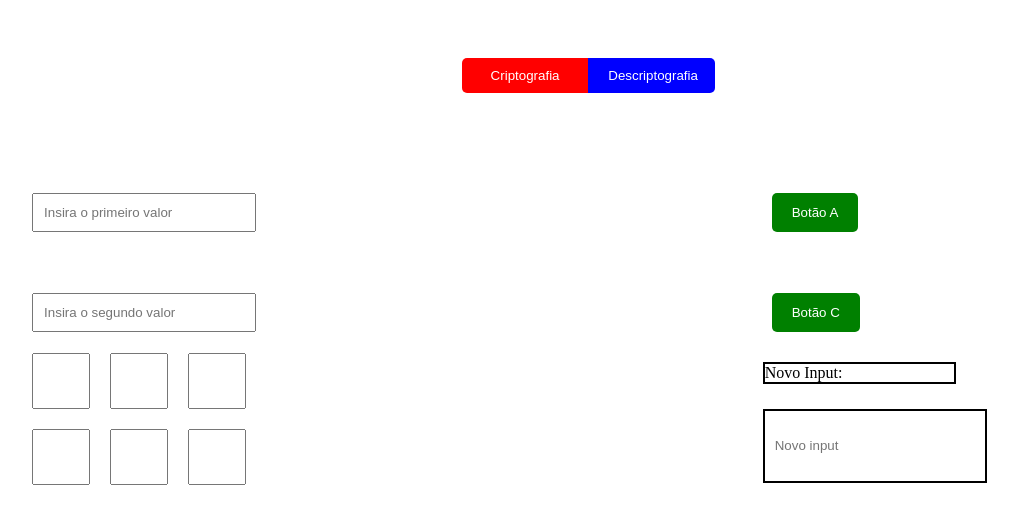
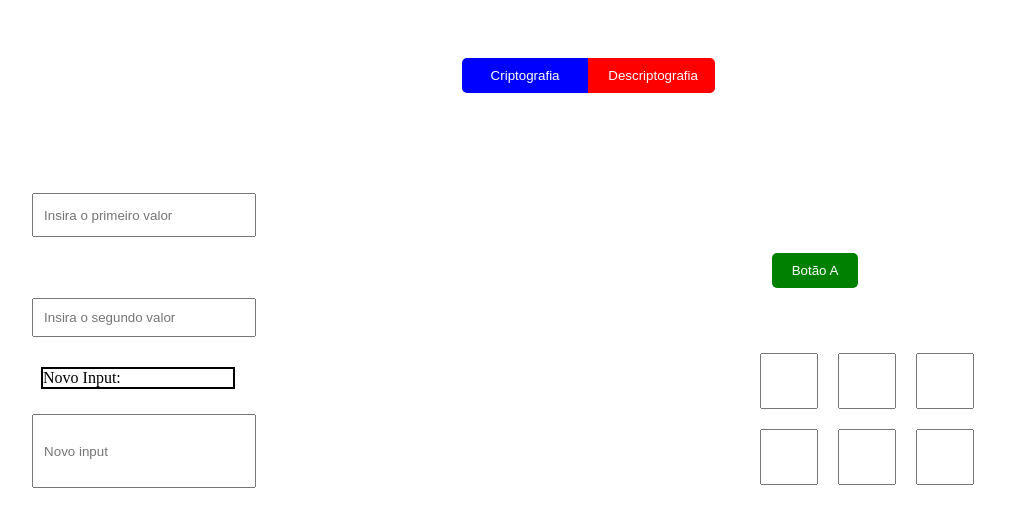
Before and after one commit to Romulomrs/Algoritmoss, a React (Vite) app in the folder Front Criptografia/projeto/: page /Descriptografia in a window 1280 px wide. Shown: the top 524 px of the page, without its empty margins (77-1095 px from the left). Built offline with nearby package versions, Linux system fonts and the light colour scheme.

Commit message:
Página descriptografia

```diff
--- a/Front Criptografia/projeto/src/Descriptografia.jsx
+++ b/Front Criptografia/projeto/src/Descriptografia.jsx
@@ -34,15 +34,17 @@ function Descriptografia() {
           style={{
             padding: '10px 20px',
             marginLeft: '42%',
-            backgroundColor: 'red',
-            color: 'white',
+            backgroundColor: 'blue',
             border: 'none',
             borderRadius: '5px 0 0 5px',
             cursor: 'pointer',
             marginTop: '50px',
             width:'10%',
           }}
-        >Criptografia
+        ><Link to="/Criptografia"
+        style={{color: 'white', textDecoration: 'none',
+
+        }} >Criptografia</Link>
 
         </button>
 
@@ -50,17 +52,15 @@ function Descriptografia() {
           onClick={() => handleButtonClick(2)}
           style={{
             padding: '10px 20px',
-            backgroundColor: 'blue',
+            backgroundColor: 'red',
             border: 'none',
+            color: 'white',
             borderRadius: '0 5px 5px 0',
             cursor: 'pointer',
             marginTop: '50px',
             width:'10%'
           }}
-        ><Link to="/Descriptografia"
-        style={{color: 'white', textDecoration: 'none',
-
-        }} >Descriptografia</Link>
+        >Descriptografia
 
         </button>
       </div>
@@ -81,7 +81,7 @@ function Descriptografia() {
             value={input1}
             onChange={(e) => setInput1(e.target.value)}
             placeholder="Insira o primeiro valor"
-            style={{ padding: '10px', width: '200px', marginRight: '10px', marginLeft: '10%' }}
+            style={{ padding: '10px', width: '200px', margin:'0 10px 0 10%', height:'20px'}}
           />
           <button
             style={{
@@ -91,7 +91,9 @@ function Descriptografia() {
               border: 'none',
               borderRadius: '5px',
               cursor: 'pointer',
-              marginLeft: '50%',
+              margin: '60px 0 0 50%',
+
+
             }}
           >
             Botão A
@@ -108,28 +110,14 @@ function Descriptografia() {
             value={input2}
             onChange={(e) => setInput2(e.target.value)}
             placeholder="Insira o segundo valor"
-            style={{ padding: '10px', width: '200px', marginRight: '10px', marginLeft: '10%', marginTop: '5%' }}
+            style={{ padding: '10px', width: '200px', marginRight: '10px', marginLeft: '10%' }}
           />
-          <button
-            style={{
-              padding: '10px 20px',
-              backgroundColor: 'green',
-              color: 'white',
-              border: 'none',
-              borderRadius: '5px',
-              cursor: 'pointer',
-              marginLeft: '50%',
-              marginTop: '5%'
-            }}
-          >
-            Botão C
-          </button>
         </div>
 
         {/* Matriz e novo input ao lado */}
 
           <div>
-  <label style={{ marginBottom: '5px', display: 'block', margin:'20px 0 15px 65.8%',width:'15%',marginright:'-500px',borderColor:'ActiveBorder' ,borderStyle: 'solid', borderWidth: '2px' }}>Novo Input:</label>
+  <label style={{ marginBottom: '5px', display: 'block', margin:'20px 0 15px 65.8%',width:'15%',marginLeft:'110px',borderColor:'InactiveBorder' ,borderStyle: 'solid', borderWidth: '2px' }}>Novo Input:</label>
   <input
     type="text"
     placeholder="Novo input"
@@ -138,14 +126,15 @@ function Descriptografia() {
       width: '200px',
       height: '50px',
       margin:'10px 0 15px 65.8%',
-      borderColor:'ActiveBorder' ,borderStyle: 'solid', borderWidth: '2px'
+      marginLeft:'8%',
+
 
     }}
   />
 </div>
 
           {/* Matriz */}
-          <div style={{ position:'absolute',marginLeft:'7.1%',marginTop:'150px'}}>
+          <div style={{ position:'absolute',marginLeft:'64%',marginTop:'150px'}}>
             {matrix.map((row, rowIndex) => (
               <div key={rowIndex} style={{ display: 'flex' }}>
                 {row.map((cell, cellIndex) => (
@@ -159,7 +148,7 @@ function Descriptografia() {
                       height: '50px',
                       margin: '10px',
                       textAlign:'center',
-position: 'relative'
+
 
                     }}
                   />
```
